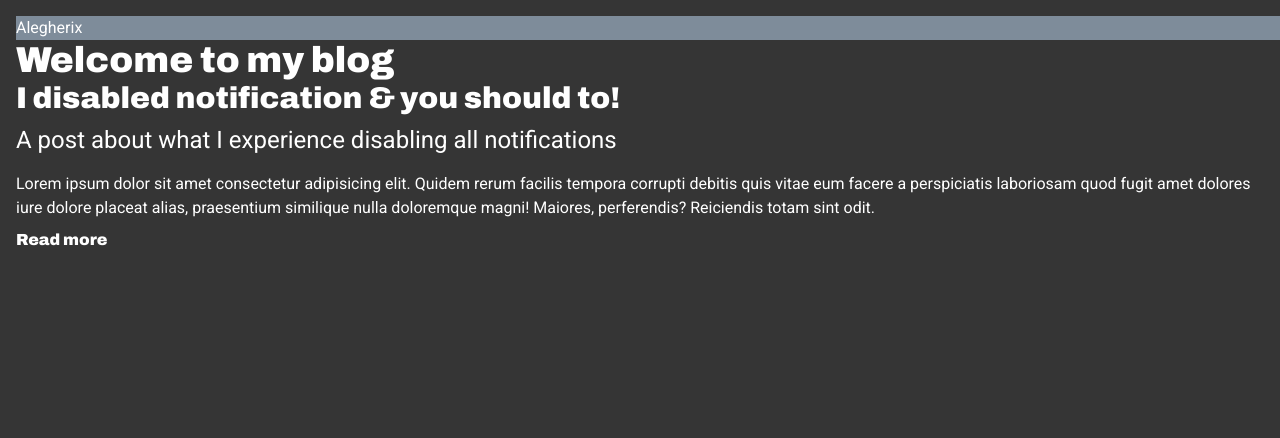
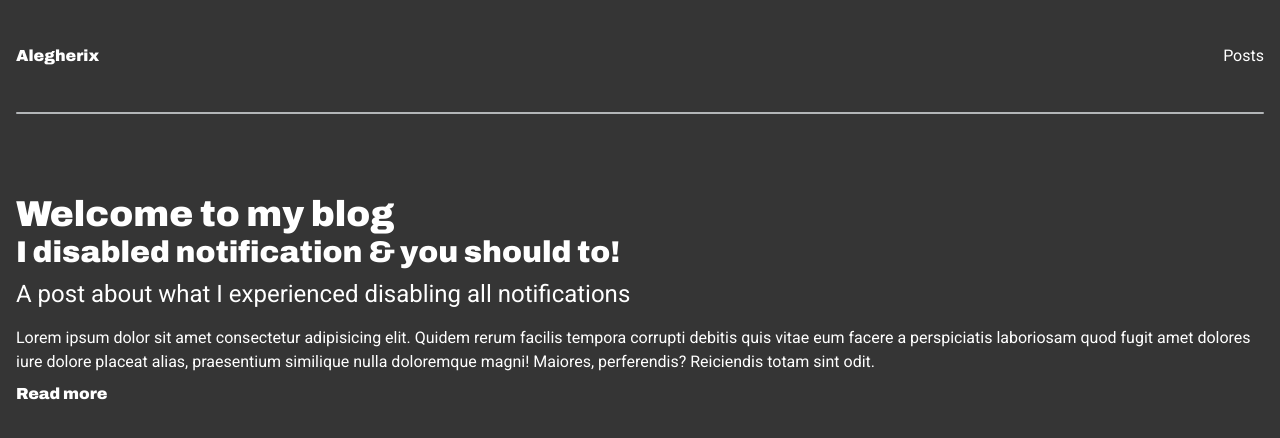
Before and after one commit to Alegherix/personalBlog, a Next.js app: page / in a window 1280 px wide. Shown: the top 438 px of the page. Built offline with nearby package versions, Linux system fonts and the light colour scheme.

Commit message:
Updated navbar

```diff
--- a/app/globals.css
+++ b/app/globals.css
@@ -15,3 +15,9 @@
     @apply text-2xl
   }
 }
+
+@layer components {
+  .center {
+    @apply flex items-center justify-center
+  }
+}
--- a/app/layout.tsx
+++ b/app/layout.tsx
@@ -13,7 +13,7 @@ export default function RootLayout({
       lang="en"
     >
       <head />
-      <body>
+      <body className="max-w-screen-xl mx-auto">
         <Navbar />
         {children}
       </body>
--- a/components/BlogCard.tsx
+++ b/components/BlogCard.tsx
@@ -20,7 +20,7 @@ export const BlogCard: React.FC<BlogCardProps> = ({
     <article className="bg-dark-800 flex flex-col gap-2">
       <Heading as="h2">I disabled notification & you should to! </Heading>
       <Heading as="h3" variant="Secondary">
-        A post about what I experience disabling all notifications
+        A post about what I experienced disabling all notifications
       </Heading>
       <p className="mt-2">
         Lorem ipsum dolor sit amet consectetur adipisicing elit. Quidem rerum
--- a/components/Navbar.tsx
+++ b/components/Navbar.tsx
@@ -1,16 +1,17 @@
 import Link from 'next/link';
 import React from 'react';
+import { archivo } from 'utils/fonts';
 
 export const Navbar: React.FC = () => {
   return (
     <>
-      <nav>
-        <div className="bg-dark-700 w-screen">
-          <Link href="/">
-            <span>Alegherix</span>
-          </Link>
-        </div>
+      <nav className="flex items-center justify-between w-full h-20">
+        <Link href="/">
+          <span className={archivo.className}>Alegherix</span>
+        </Link>
+        <Link href="/posts">Posts</Link>
       </nav>
+      <div className="h-[2px] rounded-md bg-dark-700 w-full mt-4 mb-20" />
     </>
   );
 };
--- a/tailwind.config.js
+++ b/tailwind.config.js
@@ -9,8 +9,7 @@ module.exports = {
     extend: {
       colors: {
         'dark-800': "#353535",
-        'dark-700': '#7E8C9A'
-
+        'dark-700': '#B3B6B8'
       }
     },
   },
```
